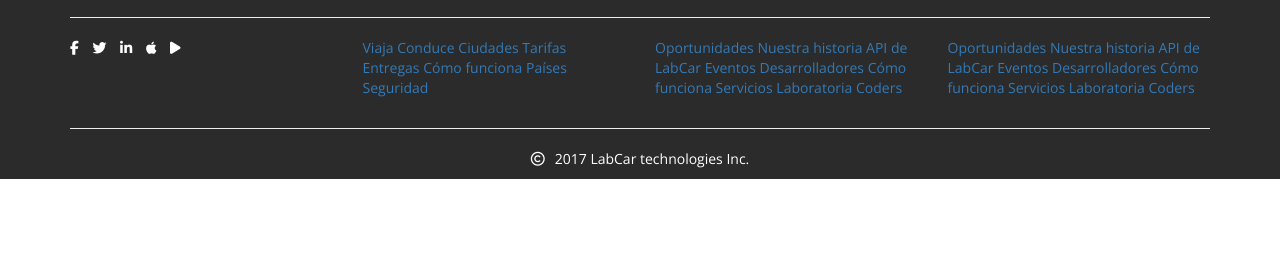
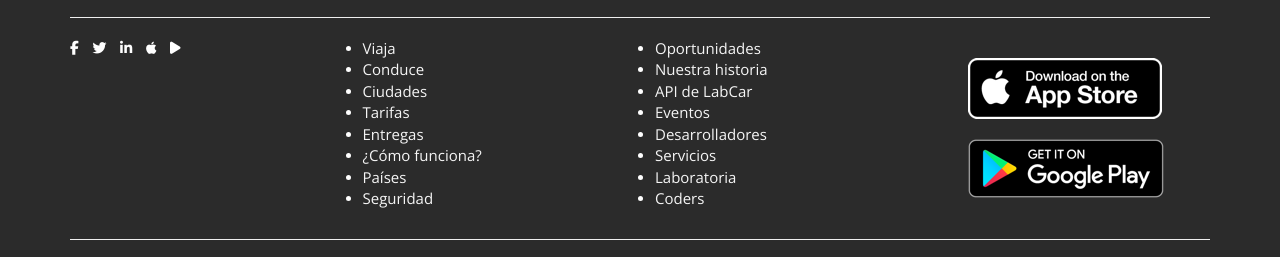
Before and after one commit to cstapiarubio/labcar, a plain HTML site: page index.html in a window 1280 px wide. Shown: the part 2015-2272 px from the top of the page. Before the commit the page ends 2194 px from the top, so only its background shows below. Drawn offline with nearby package versions, Linux system fonts and the light colour scheme; some packages are replaced by stand-ins of ours.

Commit message:
trabajo listo vista desktop

```diff
--- a/assets/css/main.css
+++ b/assets/css/main.css
@@ -163,4 +163,12 @@
 
 #pie-pag i{
 	margin-right: 10px;
+
 }
+
+#pie-pag a{
+	text-decoration: none;
+	color: whitesmoke;
+	font-size: 15px;
+	align-content: flex-end;
+}
--- a/index.html
+++ b/index.html
@@ -154,47 +154,36 @@
 					</div>
 					<div class="col-md-3">
 						<ul>
-							<a href="#">Viaja</a>
-							<a href="#">Conduce</a>
-							<a href="#">Ciudades</a>
-							<a href="#">Tarifas</a>
-							<a href="#">Entregas</a>
-							<a href="#">Cómo funciona</a>
-							<a href="#">Países</a>
-							<a href="#">Seguridad</a>
+							<li><a href="#">Viaja</a></li>
+							<li><a href="#">Conduce</a></li>
+							<li><a href="#">Ciudades</a></li>
+							<li><a href="#">Tarifas</a></li>
+							<li><a href="#">Entregas</a></li>
+							<li><a href="#">¿Cómo funciona?</a></li>
+							<li><a href="#">Países</a></li>
+							<li><a href="#">Seguridad</a></li>
 						</ul>
 					</div>
 
 					<div class="col-md-3">
 						<ul>
-							<a href="#">Oportunidades</a>
-							<a href="#">Nuestra historia</a>
-							<a href="#">API de LabCar</a>
-							<a href="#">Eventos</a>
-							<a href="#">Desarrolladores</a>
-							<a href="#">Cómo funciona</a>
-							<a href="#">Servicios</a>
-							<a href="#">Laboratoria</a>
-							<a href="#">Coders</a>
+							<li><a href="#">Oportunidades</a></li>
+							<li><a href="#">Nuestra historia</a></li>
+							<li><a href="#">API de LabCar</a></li>
+							<li><a href="#">Eventos</a></li>
+							<li><a href="#">Desarrolladores</a></li>
+							<li><a href="#">Servicios</a></li>
+							<li><a href="#">Laboratoria</a></li>
+							<li><a href="#">Coders</a></li>
 						</ul>
 					</div>
 
 					<div class="col-md-3">
 						<ul>
-							<a href="#">Oportunidades</a>
-							<a href="#">Nuestra historia</a>
-							<a href="#">API de LabCar</a>
-							<a href="#">Eventos</a>
-							<a href="#">Desarrolladores</a>
-							<a href="#">Cómo funciona</a>
-							<a href="#">Servicios</a>
-							<a href="#">Laboratoria</a>
-							<a href="#">Coders</a>
+							<img src="assets/img/app-store.png">
+							<img src="assets/img/google-play.png">
 						</ul>
 					</div>
-
-
-
 				</div>
 				<hr>
 				<p><i class="fa fa-copyright" aria-hidden="true"></i>2017 LabCar technologies Inc.</p>
```
Also changed, not shown: assets/img/app-store.png (added), assets/img/google-play.png (added), assets/js/main.js (indentation only). Lines whose indentation alone changed are shown as unchanged.
